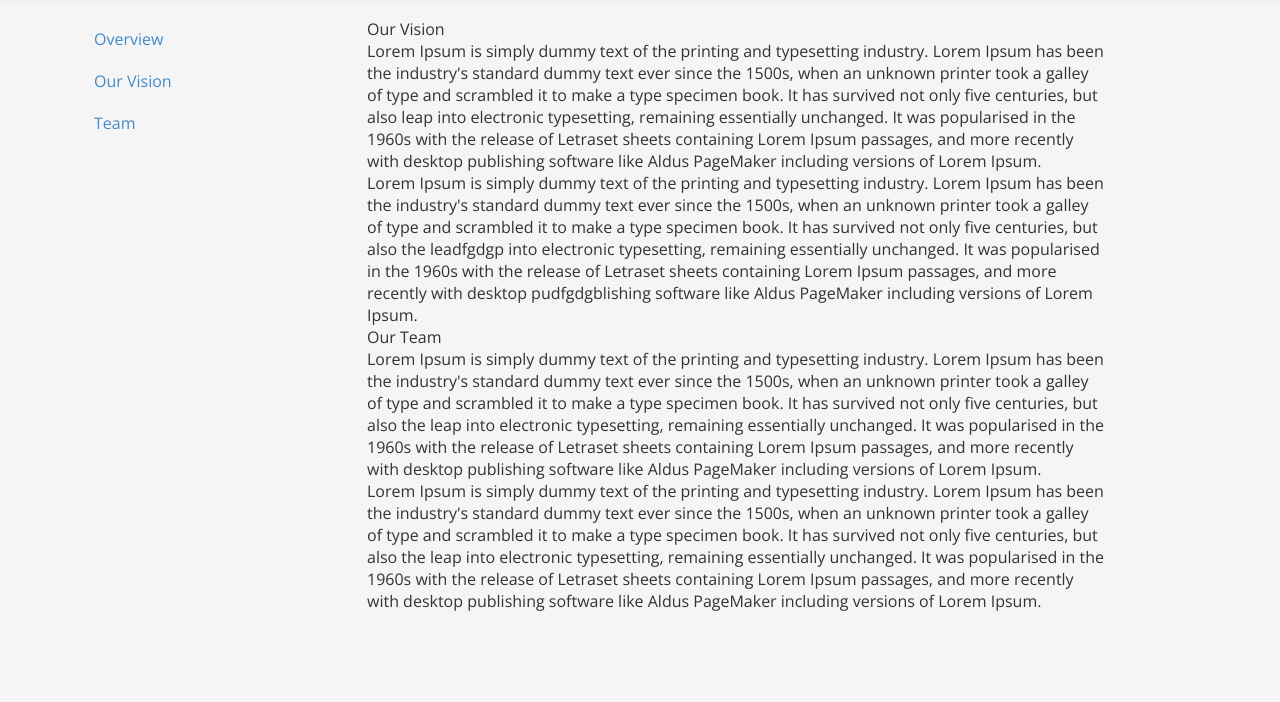
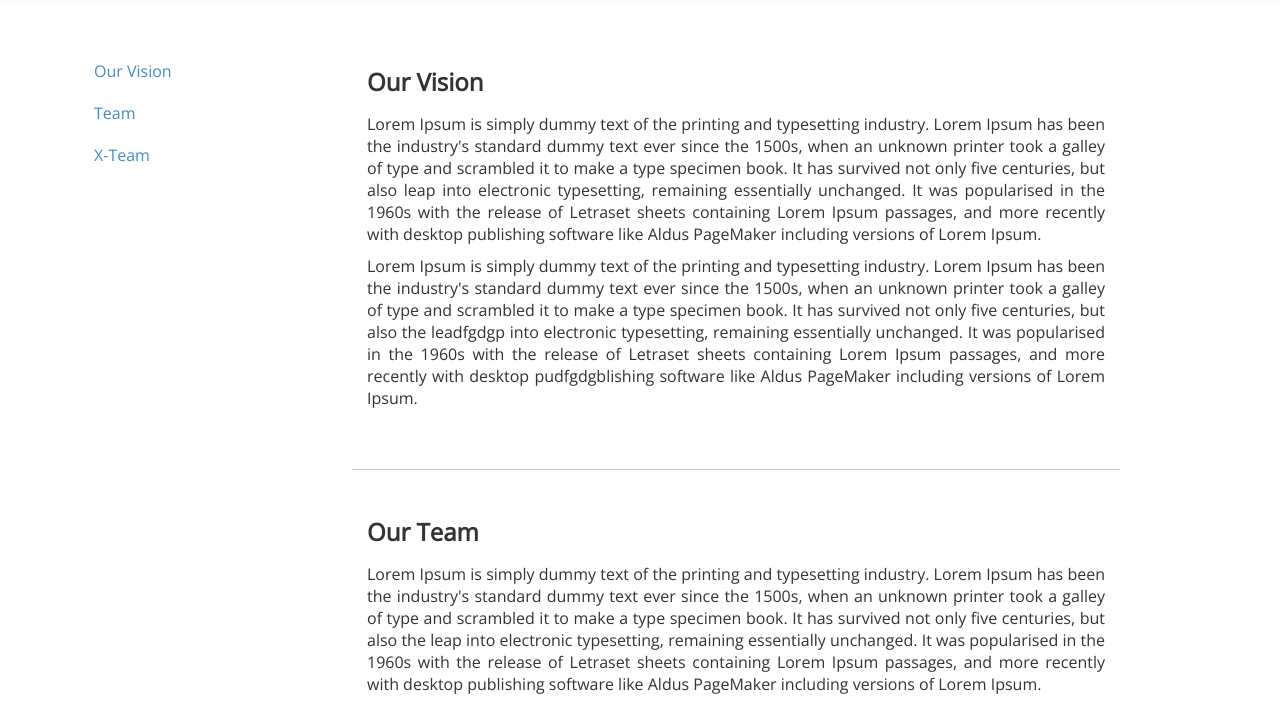
Before and after one commit to lnr91/dealmobwebsite, a plain HTML site: page about.html in a window 1280 px wide. Shown: the part 64-766 px from the top of the page. Drawn offline with nearby package versions, Linux system fonts and the light colour scheme.

Commit message:
About us with some nav

```diff
--- a/about.html
+++ b/about.html
@@ -5,6 +5,7 @@
     <title>Dealmob: Deals for groups| Offers for groups | Find offers in your locality</title>
     <link href='css/bootstrap.css' rel='stylesheet' type='text/css' />
     <link href='css/style.css' rel='stylesheet' type='text/css' />
+    <link href='css/custom.css' rel='stylesheet' type='text/css' />
     <link href='http://fonts.googleapis.com/css?family=Open+Sans' rel='stylesheet' type='text/css'>
     <script type="text/javascript" src="https://ajax.googleapis.com/ajax/libs/jquery/1.9.1/jquery.min.js"></script>
     <script type="text/javascript" src="js/bootstrap.js"></script>
@@ -15,7 +16,7 @@
         $(".scroll").click(function(event) {
             event.preventDefault();
             $('html,body').animate({
-                scrollTop: $(this.hash).offset().top
+                scrollTop: $(this.hash).offset().top - 100
             }, 1200);
         });
     });
@@ -52,41 +53,58 @@
         <!---//End-header---->
     </div>
 
-    <div class="top-grids" id="features">
+    <div class="main-container">
             <div class="wrap">
                 <div class="container-fluid">
                     <div class="row">
-                    <div class="col-xs-3 ">
-                        <ul class="nav ">
-                            <li class="active"><a href="#">Overview</a>
+
+                        <div class="col-xs-3">
+                            <ul class="nav sidenav">
+                                <li class="active"><a href="#js-vision" class="scroll">Our Vision</a>
                                 </li>
-                            <li><a href="#vision">Our Vision</a>
+                                <li><a href="#js-team" class="scroll">Team</a>
                                 </li>
-                            <li><a href="#team">Team</a>
+                                <li><a href="#js-xteam" class="scroll">X-Team</a>
                                 </li>
                             </ul>
+                        </div>
 
-                    </div>
                         <div class="col-xs-8 main">
 
                             <div id='vision' class="row">
                                 <div class='col-xs-12'>
-                            <h3> Our Vision </h3>
-                            <p>Lorem Ipsum is simply dummy text of the printing and typesetting industry. Lorem Ipsum has been the industry's standard dummy text ever since the 1500s, when an unknown printer took a galley of type and scrambled it to make a type specimen book. It has survived not only five centuries, but also <thead></thead> leap into electronic typesetting, remaining essentially unchanged. It was popularised in the 1960s with the release of Letraset sheets containing Lorem Ipsum passages, and more recently with desktop publishing software like Aldus PageMaker including versions of Lorem Ipsum.</p>
+                                    <h3 id="js-vision">Our Vision</h3>
+                                    <p>Lorem Ipsum is simply dummy text of the printing and typesetting industry. Lorem Ipsum has been the industry's standard dummy text ever since the 1500s, when an unknown printer took a galley of type and scrambled it to make a type specimen book. It has survived not only five centuries, but also leap into electronic typesetting, remaining essentially unchanged. It was popularised in the 1960s with the release of Letraset sheets containing Lorem Ipsum passages, and more recently with desktop publishing software like Aldus PageMaker including versions of Lorem Ipsum.</p>
                                     <p>Lorem Ipsum is simply dummy text of the printing and typesetting industry. Lorem Ipsum has been the industry's standard dummy text ever since the 1500s, when an unknown printer took a galley of type and scrambled it to make a type specimen book. It has survived not only five centuries, but also the leadfgdgp into electronic typesetting, remaining essentially unchanged. It was popularised in the 1960s with the release of Letraset sheets containing Lorem Ipsum passages, and more recently with desktop pudfgdgblishing software like Aldus PageMaker including versions of Lorem Ipsum.</p>
-                        </div></div>
+                                </div>
+                            </div>
                             <div id='team' class="row">
                                 <div class='col-xs-12'>
 
-                            <h3> Our Team </h3>
+                                    <h3 id="js-team">Our Team</h3>
                                     <p>Lorem Ipsum is simply dummy text of the printing and typesetting industry. Lorem Ipsum has been the industry's standard dummy text ever since the 1500s, when an unknown printer took a galley of type and scrambled it to make a type specimen book. It has survived not only five centuries, but also the leap into electronic typesetting, remaining essentially unchanged. It was popularised in the 1960s with the release of Letraset sheets containing Lorem Ipsum passages, and more recently with desktop publishing software like Aldus PageMaker including versions of Lorem Ipsum.</p>
                                     <p>Lorem Ipsum is simply dummy text of the printing and typesetting industry. Lorem Ipsum has been the industry's standard dummy text ever since the 1500s, when an unknown printer took a galley of type and scrambled it to make a type specimen book. It has survived not only five centuries, but also the leap into electronic typesetting, remaining essentially unchanged. It was popularised in the 1960s with the release of Letraset sheets containing Lorem Ipsum passages, and more recently with desktop publishing software like Aldus PageMaker including versions of Lorem Ipsum.</p>
-                        </div></div>
+                                </div>
+                            </div>
+
+                            <div id='xteam' class="row">
+                                <div class='col-xs-12'>
+
+                                    <h3 id="js-xteam">Our Team</h3>
+                                    <p>Lorem Ipsum is simply dummy text of the printing and typesetting industry. Lorem Ipsum has been the industry's standard dummy text ever since the 1500s, when an unknown printer took a galley of type and scrambled it to make a type specimen book. It has survived not only five centuries, but also the leap into electronic typesetting, remaining essentially unchanged. It was popularised in the 1960s with the release of Letraset sheets containing Lorem Ipsum passages, and more recently with desktop publishing software like Aldus PageMaker including versions of Lorem Ipsum.</p>
+                                    <p>Lorem Ipsum is simply dummy text of the printing and typesetting industry. Lorem Ipsum has been the industry's standard dummy text ever since the 1500s, when an unknown printer took a galley of type and scrambled it to make a type specimen book. It has survived not only five centuries, but also the leap into electronic typesetting, remaining essentially unchanged. It was popularised in the 1960s with the release of Letraset sheets containing Lorem Ipsum passages, and more recently with desktop publishing software like Aldus PageMaker including versions of Lorem Ipsum.</p>
+                                </div>
+                            </div>
+
                         </div>
                     </div>
                     <div class="clear"></div>
                 </div>
             </div>
+
+            <div class="clear"></div>
+
+
         <div class="footer">
             <div class="wrap">
                 <p>
@@ -94,14 +112,14 @@
                 </p>
                 <script type="text/javascript">
                 $(document).ready(function() {
-                    /*
+
 				var defaults = {
 		  			containerID: 'toTop', // fading element id
 					containerHoverID: 'toTopHover', // fading element hover id
 					scrollSpeed: 1200,
 					easingType: 'linear'
 		 		};
-				*/
+
 
                     $().UItoTop({
                         easingType: 'easeOutQuart'
--- a/css/custom.css
+++ b/css/custom.css
@@ -0,0 +1,29 @@
+/* Overrides */
+ .top-nav li> a:hover {
+    text-decoration: none;
+}
+#vision, #team {
+    margin-bottom: 30px;
+    border-bottom: 1px solid;
+    padding-bottom: 50px;
+    border-bottom-color: #C5C5C5;
+}
+h3 {
+    font-size: 24px;
+    font-weight: bold;
+    margin: 15px 0px 15px 0px;
+}
+p {
+    margin: 10px 0px;
+    text-align: justify;
+}
+.main-container {
+    padding: 7em 0 0 0;
+    background-size: 100%;
+    position: relative;
+    margin: 2px 0;
+}
+
+.sidenav{
+	position:fixed;
+}
```
Also changed, not shown: index.html (+1 -0 lines), js/move-top.js (+47 -4 lines). Lines whose indentation alone changed are shown as unchanged.
